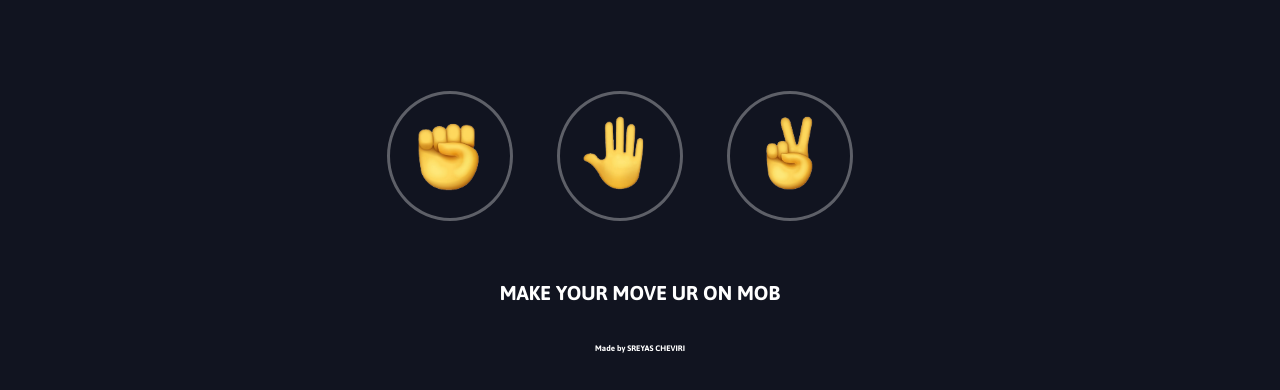
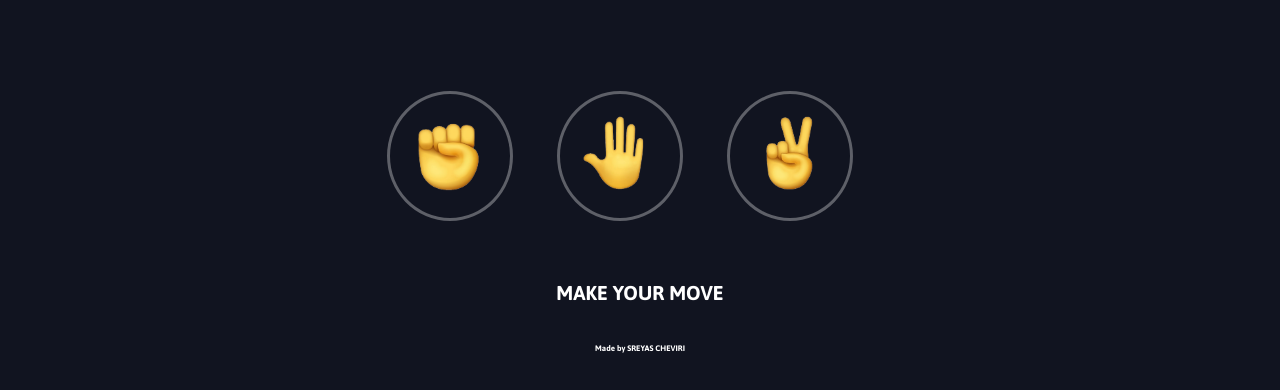
Before and after one commit to sreyas-cheviri/rpsproject, a plain HTML site: page index.html in a window 1280 px wide. Shown: the part 278-668 px from the top of the page. Drawn offline with Linux system fonts and the light colour scheme.

Commit message:
Update index.html

```diff
--- a/index.html
+++ b/index.html
@@ -33,7 +33,7 @@
 
      </div>
 
-     <p id="actionmesssage">make your move ur on mob</p>
+     <p id="actionmesssage">make your move</p>
      <footer><h1>Made by <a href="https://www.linkedin.com/in/sreyascheviri/" target="_blank" >Sreyas Cheviri</a> </h1></footer>
      <script src="app.js" charset="UTF-8"></script>
 </body>
```
